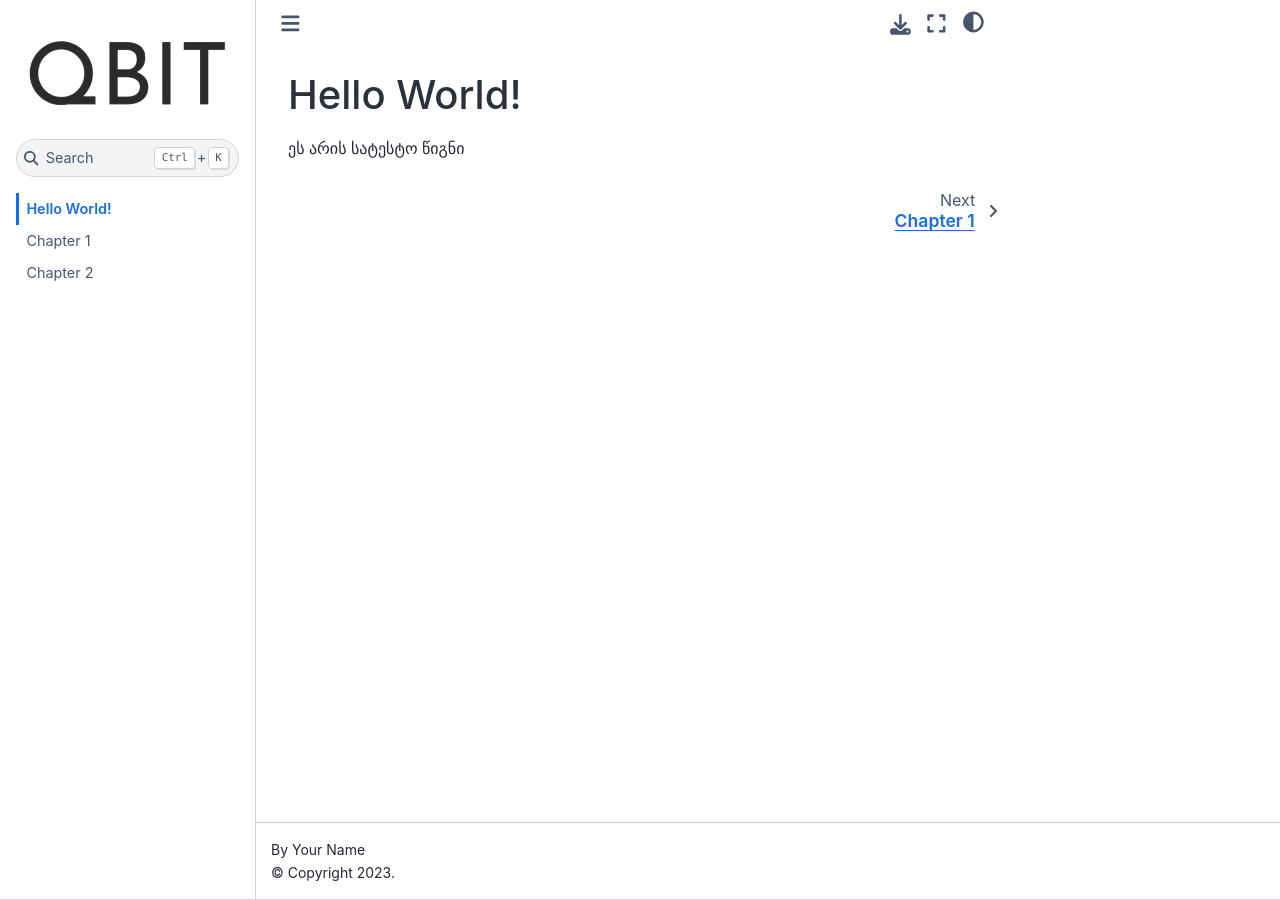
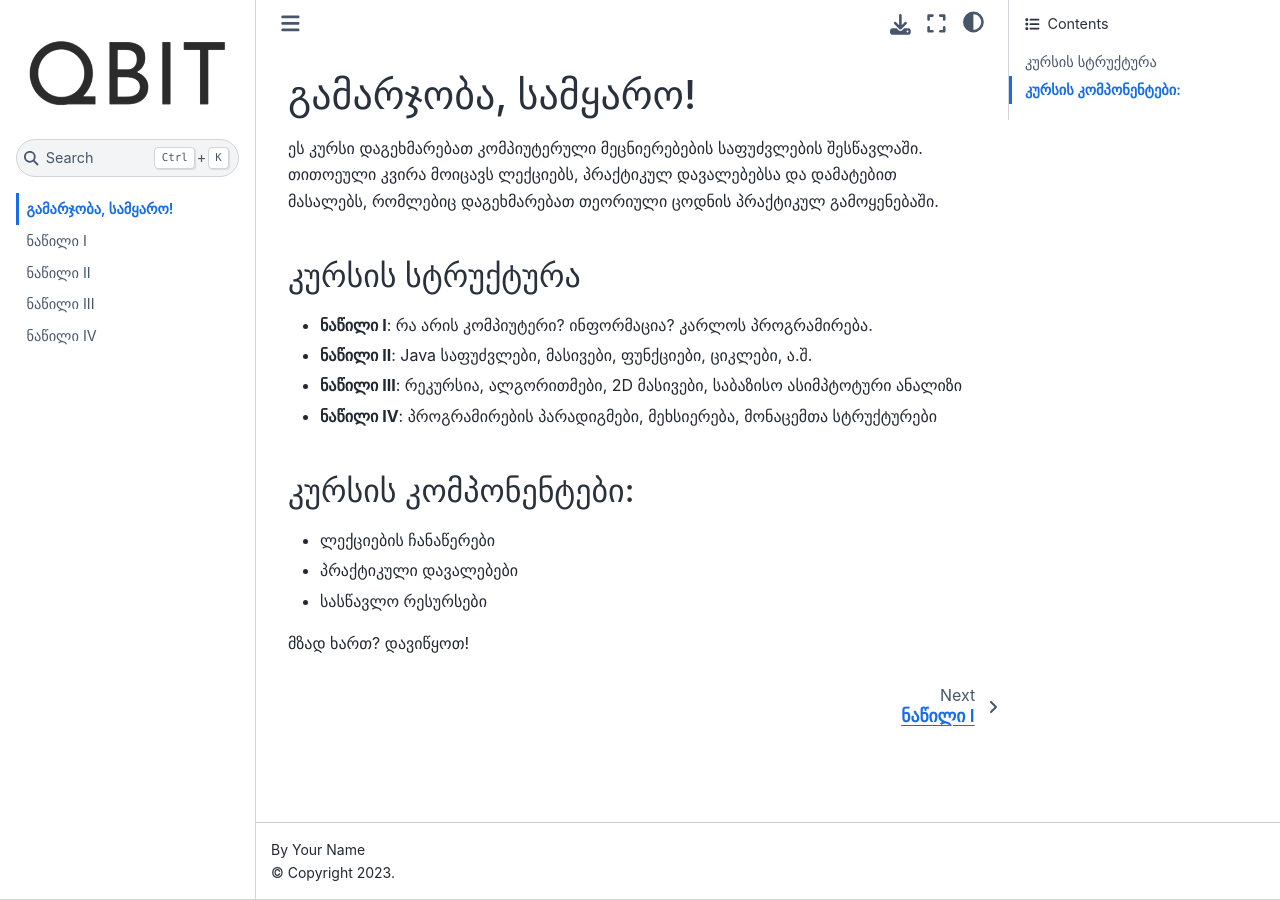
Before and after one commit to qbit-ge/qbit-book, a Jupyter Book: the page built from content/intro.md, in a window 1280 px wide. Built offline with Jupyter Book 1.0.4 settings and Sphinx 7.4.7 and the Sphinx Book theme 1.1.4, drawn with Linux system fonts in a browser that asks for light colours.

Commit message:
make demo website version

```diff
--- a/_toc.yml
+++ b/_toc.yml
@@ -4,5 +4,7 @@ format: jb-book
 root: content/intro  # The root file of your book
 
 chapters:
-  - file: content/chapter1  # Chapter 1
-  - file: content/chapter2  # Chapter 2
+  - file: content/part1/main
+  - file: content/part2/main
+  - file: content/part3/main
+  - file: content/part4/main
--- a/content/chapter1.md
+++ /dev/null
@@ -1,3 +0,0 @@
-# Chapter 1
-
-Lorem Ipsum 2
--- a/content/chapter2.md
+++ /dev/null
@@ -1 +0,0 @@
-# Chapter 2
--- a/content/intro.md
+++ b/content/intro.md
@@ -1,3 +1,21 @@
-# Hello World!
+# გამარჯობა, სამყარო!
 
-ეს არის სატესტო წიგნი
+ეს კურსი დაგეხმარებათ კომპიუტერული მეცნიერებების საფუძვლების შესწავლაში.
+თითოეული კვირა მოიცავს ლექციებს, პრაქტიკულ დავალებებსა და დამატებით მასალებს,
+რომლებიც დაგეხმარებათ თეორიული ცოდნის პრაქტიკულ გამოყენებაში.
+
+## კურსის სტრუქტურა
+
+- **ნაწილი I**: რა არის კომპიუტერი? ინფორმაცია? კარლოს პროგრამირება.
+- **ნაწილი II**: Java საფუძვლები, მასივები, ფუნქციები, ციკლები, ა.შ.
+- **ნაწილი III**: რეკურსია, ალგორითმები, 2D მასივები, საბაზისო ასიმპტოტური ანალიზი
+- **ნაწილი IV**: პროგრამირების პარადიგმები, მეხსიერება, მონაცემთა სტრუქტურები
+
+
+## კურსის კომპონენტები:
+
+- ლექციების ჩანაწერები
+- პრაქტიკული დავალებები
+- სასწავლო რესურსები
+
+მზად ხართ? დავიწყოთ!
--- /dev/null
+++ b/content/part4/main.md
@@ -0,0 +1,3 @@
+# ნაწილი IV
+
+### პროგრამირების პარადიგმები, მეხსიერება, მონაცემთა სტრუქტურები
```
Also changed, not shown: content/part1/main.md (added, +9 -0 lines), content/part2/main.md (added, +11 -0 lines), content/part3/main.md (added, +3 -0 lines).
